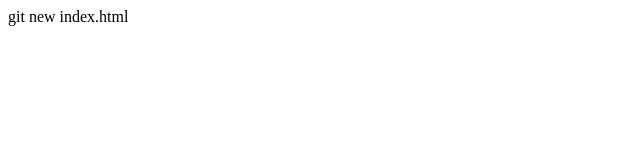
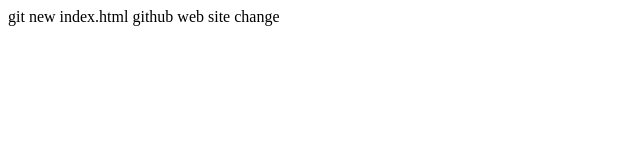
Before and after one commit to rasuljonFullStackDev/git-test-23, a plain HTML site: page index.html in a window 1280 px wide. Shown: the whole page, without its empty margins (0-640 px from the left). Drawn offline with Linux system fonts and the light colour scheme.

Commit message:
web site change
web site change

```diff
--- a/index.html
+++ b/index.html
@@ -8,5 +8,6 @@
 </head>
 <body>
     git new index.html
+    github web site change
 </body>
 </html>
```
